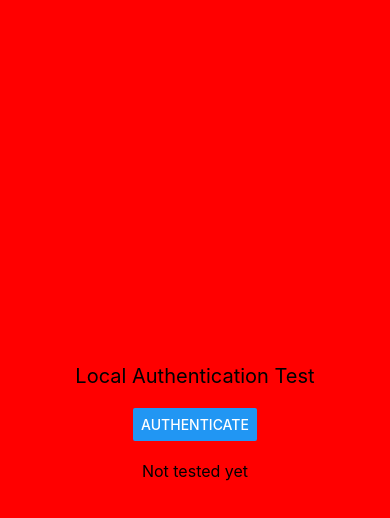
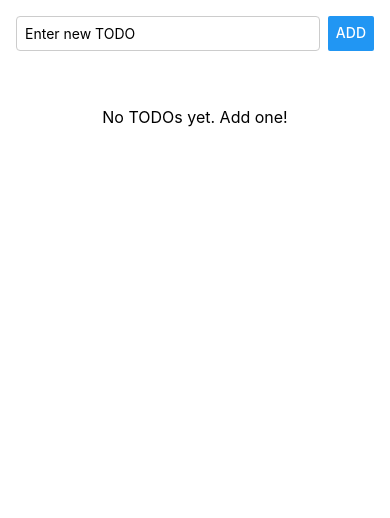
Before and after one commit to amanrathore18/TodoManager, a React Native app: screen / in a window 390 px wide. Shown: the top 518 px of the page. Built offline with nearby package versions, Linux system fonts and the light colour scheme.

Commit message:
feat: implement TODO management with local authentication and create necessary components

```diff
--- a/App.tsx
+++ b/App.tsx
@@ -1,65 +1,11 @@
-import React, { useState } from 'react';
-import { View, Text, Button, StyleSheet } from 'react-native';
-import * as LocalAuthentication from 'expo-local-authentication';
+import React from 'react';
+import { TodoProvider } from './src/context/TodoContext';
+import HomeScreen from './src/screens/HomeScreen';
 
-const LocalAuthTestScreen = () => {
-  const [authResult, setAuthResult] = useState<string>('Not tested yet');
-
-  const handleAuth = async () => {
-    try {
-      const hasHardware = await LocalAuthentication.hasHardwareAsync();
-      if (!hasHardware) {
-        setAuthResult('Device does not support biometrics');
-        return;
-      }
-
-      const enrolled = await LocalAuthentication.isEnrolledAsync();
-      if (!enrolled) {
-        setAuthResult('No biometrics enrolled on this device');
-        return;
-      }
-
-      const result = await LocalAuthentication.authenticateAsync({
-        promptMessage: 'Authenticate',
-        fallbackLabel: 'Enter Passcode',
-        disableDeviceFallback: false,
-      });
-
-      if (result.success) {
-        setAuthResult('✅ Authenticated successfully!');
-      } else {
-        setAuthResult(`❌ Authentication failed: ${result.error}`);
-      }
-    } catch (err) {
-      setAuthResult(`⚠️ Error: ${(err as Error).message}`);
-    }
-  };
-
+export default function App() {
   return (
-    <View style={styles.container}>
-      <Text style={styles.title}>Local Authentication Test</Text>
-      <Button title="Authenticate" onPress={handleAuth} />
-      <Text style={styles.result}>{authResult}</Text>
-    </View>
+    <TodoProvider>
+      <HomeScreen />
+    </TodoProvider>
   );
-};
-
-export default LocalAuthTestScreen;
-
-const styles = StyleSheet.create({
-  container: {
-    flex: 1,
-    alignItems: 'center',
-    justifyContent: 'center',
-    padding: 20,
-    backgroundColor: 'red',
-  },
-  title: {
-    fontSize: 20,
-    marginBottom: 20,
-  },
-  result: {
-    marginTop: 20,
-    fontSize: 16,
-  },
-});
+}
--- /dev/null
+++ b/src/components/AddTodo.tsx
@@ -0,0 +1,40 @@
+import React, { useState } from 'react';
+import { View, TextInput, Button, StyleSheet } from 'react-native';
+import { useTodo } from '../context/TodoContext';
+
+const AddTodo = () => {
+  const { addTodo } = useTodo();
+  const [text, setText] = useState('');
+
+  const handleAdd = async () => {
+    if (!text.trim()) return;
+    await addTodo(text);
+    setText('');
+  };
+
+  return (
+    <View style={styles.container}>
+      <TextInput
+        style={styles.input}
+        placeholder="Enter new TODO"
+        value={text}
+        onChangeText={setText}
+      />
+      <Button title="Add" onPress={handleAdd} />
+    </View>
+  );
+};
+
+const styles = StyleSheet.create({
+  container: { flexDirection: 'row', marginBottom: 20 },
+  input: {
+    flex: 1,
+    borderWidth: 1,
+    borderColor: '#ccc',
+    padding: 8,
+    marginRight: 8,
+    borderRadius: 4,
+  },
+});
+
+export default AddTodo;
--- /dev/null
+++ b/src/components/TodoItem.tsx
@@ -0,0 +1,44 @@
+import React from 'react';
+import { View, Text, Button, StyleSheet } from 'react-native';
+import { useTodo } from '../context/TodoContext';
+
+type Props = {
+  todo: { id: string; title: string; completed: boolean };
+};
+
+const TodoItem = ({ todo }: Props) => {
+  const { toggleTodo, deleteTodo } = useTodo();
+
+  return (
+    <View style={styles.item}>
+      <Text style={[styles.text, todo.completed && styles.completed]}>
+        {todo.title}
+      </Text>
+      <View style={styles.buttons}>
+        <Button
+          title={todo.completed ? 'Undo' : 'Done'}
+          onPress={() => toggleTodo(todo.id)}
+        />
+        <Button
+          title="Delete"
+          color="red"
+          onPress={() => deleteTodo(todo.id)}
+        />
+      </View>
+    </View>
+  );
+};
+
+const styles = StyleSheet.create({
+  item: {
+    flexDirection: 'row',
+    justifyContent: 'space-between',
+    alignItems: 'center',
+    marginBottom: 10,
+  },
+  text: { fontSize: 16 },
+  completed: { textDecorationLine: 'line-through', color: 'gray' },
+  buttons: { flexDirection: 'row', gap: 8 },
+});
+
+export default TodoItem;
--- /dev/null
+++ b/src/components/TodoList.tsx
@@ -0,0 +1,29 @@
+import React from 'react';
+import { View, Text, FlatList, StyleSheet } from 'react-native';
+import { useTodo } from '../context/TodoContext';
+import TodoItem from './TodoItem';
+
+const TodoList = () => {
+  const { todos } = useTodo();
+
+  return (
+    <View style={styles.container}>
+      {todos.length === 0 ? (
+        <Text style={styles.empty}>No TODOs yet. Add one!</Text>
+      ) : (
+        <FlatList
+          data={todos}
+          keyExtractor={item => item.id}
+          renderItem={({ item }) => <TodoItem todo={item} />}
+        />
+      )}
+    </View>
+  );
+};
+
+const styles = StyleSheet.create({
+  container: { flex: 1, marginTop: 16 },
+  empty: { textAlign: 'center', fontSize: 16, marginTop: 20 },
+});
+
+export default TodoList;
--- /dev/null
+++ b/src/context/TodoContext.tsx
@@ -0,0 +1,66 @@
+import React, { createContext, useState, useContext } from 'react';
+import * as LocalAuthentication from 'expo-local-authentication';
+
+type Todo = {
+  id: string;
+  title: string;
+  completed: boolean;
+};
+
+type TodoContextType = {
+  todos: Todo[];
+  addTodo: (title: string) => Promise<void>;
+  toggleTodo: (id: string) => Promise<void>;
+  deleteTodo: (id: string) => Promise<void>;
+};
+
+const TodoContext = createContext<TodoContextType | undefined>(undefined);
+
+export const TodoProvider: React.FC<{ children: React.ReactNode }> = ({
+  children,
+}) => {
+  const [todos, setTodos] = useState<Todo[]>([]);
+
+  // Helper to request authentication before any action
+  const authenticate = async (): Promise<boolean> => {
+    const result = await LocalAuthentication.authenticateAsync({
+      promptMessage: 'Authenticate to manage your TODOs',
+      fallbackLabel: 'Use Passcode',
+    });
+    return result.success;
+  };
+
+  const addTodo = async (title: string) => {
+    if (!(await authenticate())) return;
+    setTodos(prev => [
+      ...prev,
+      { id: Date.now().toString(), title, completed: false },
+    ]);
+  };
+
+  const toggleTodo = async (id: string) => {
+    if (!(await authenticate())) return;
+    setTodos(prev =>
+      prev.map(todo =>
+        todo.id === id ? { ...todo, completed: !todo.completed } : todo,
+      ),
+    );
+  };
+
+  const deleteTodo = async (id: string) => {
+    if (!(await authenticate())) return;
+    setTodos(prev => prev.filter(todo => todo.id !== id));
+  };
+
+  return (
+    <TodoContext.Provider value={{ todos, addTodo, toggleTodo, deleteTodo }}>
+      {children}
+    </TodoContext.Provider>
+  );
+};
+
+export const useTodo = () => {
+  const context = useContext(TodoContext);
+  if (!context) throw new Error('useTodo must be used within TodoProvider');
+  return context;
+};
--- /dev/null
+++ b/src/screens/HomeScreen.tsx
@@ -0,0 +1,19 @@
+import React from 'react';
+import { View, StyleSheet } from 'react-native';
+import AddTodo from '../components/AddTodo';
+import TodoList from '../components/TodoList';
+
+const HomeScreen = () => {
+  return (
+    <View style={styles.container}>
+      <AddTodo />
+      <TodoList />
+    </View>
+  );
+};
+
+const styles = StyleSheet.create({
+  container: { flex: 1, padding: 16, backgroundColor: '#fff' },
+});
+
+export default HomeScreen;
```
Also changed, not shown: 1 other file (tests, documents, lock files or other folders).
